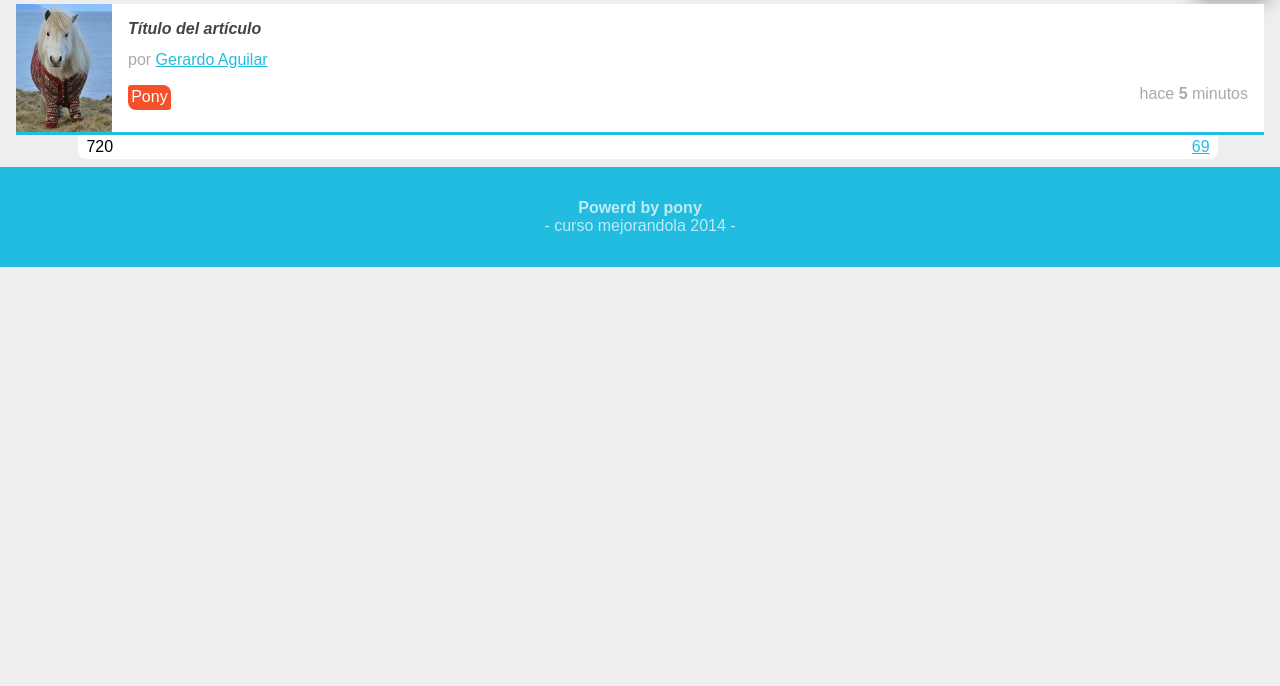
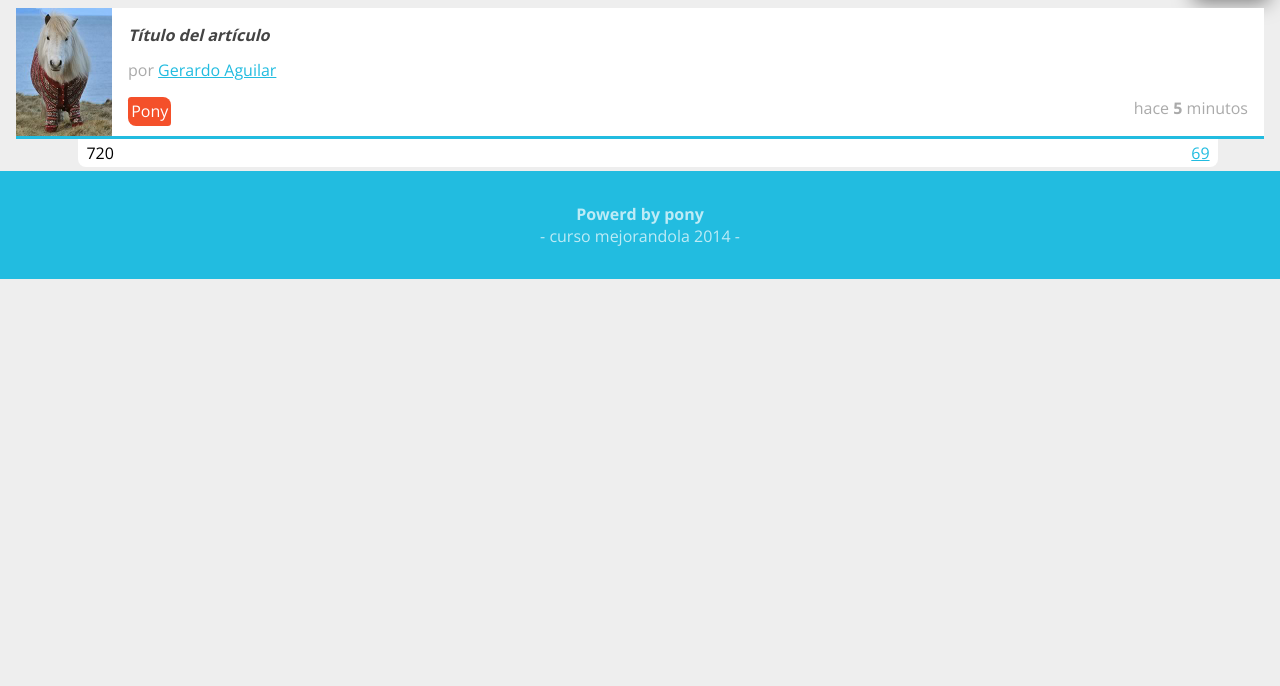
Before and after one commit to eriolsama/Puls2014-America, a plain HTML site: page index.html in a window 1280 px wide. Shown: the part 114-800 px from the top of the page. Drawn offline with nearby package versions, Linux system fonts and the light colour scheme.

Commit message:
fuentes de google

```diff
--- a/estilos.css
+++ b/estilos.css
@@ -5,7 +5,7 @@ a
 body
 {
 	background: #EEEEEE;
-	font-family: Arial;
+	font-family: "Open Sans";
 	font-size: 16px;
 }
 footer
--- a/index.html
+++ b/index.html
@@ -4,9 +4,9 @@
 	<meta charset="utf-8" />
 	<meta description="proyecto del curso de programacion html mejorandola" />
 	<title>Puls2014: comunidad de prueba</title>
+	<link href='http://fonts.googleapis.com/css?family=Open+Sans:400,700' rel='stylesheet' type='text/css'>
 	<link rel="stylesheet" href="normalize.css">
 	<link rel="stylesheet" href="estilos.css">
-
 </head>
 <body>
 	<header>
```
